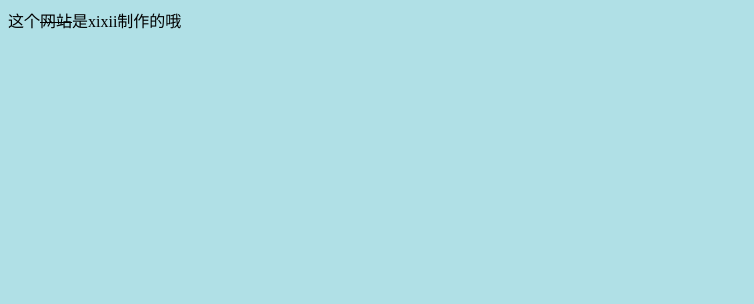
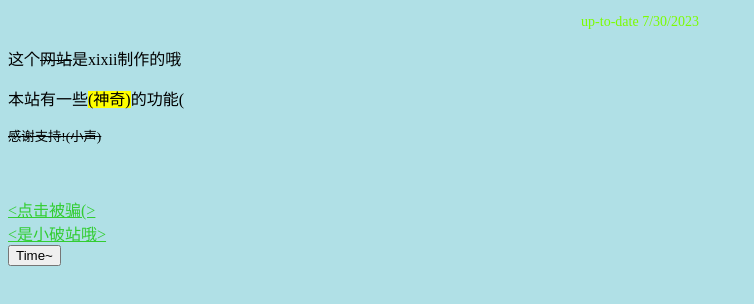
Before and after one commit to xixiiLemon/xixiiLemon.github.io, a plain HTML site: page index.html in a window 1280 px wide. Shown: the whole page, without its empty margins (0-754 px from the left). Drawn offline with Linux system fonts and the light colour scheme.

Commit message:
Update index.html

```diff
--- a/index.html
+++ b/index.html
@@ -1,8 +1,23 @@
 <!DOCTYPE html>
 <html>
+<head>
+	<link rel="stylesheet" type="text/css" href="indexcss.css">
+</head>
 <meta charset="utf-8">
 <title>xixii~~~</title>
-  <body style="background-color:powderblue;">
-	<p1 title="0v0">这个<del>网站</del>是xixii制作的哦<br></p1>
-  </body>
+<body>
+	<script>window.alert("!welcome!");</script>
+
+	<p id="a1">up-to-date 7/30/2023</p>
+	<p>这个<del>网站</del>是xixii制作的哦<br></p>
+	<p title="title=//QwQ">本站有一些<mark>(神奇)</mark>的功能(<br></p>
+	<p><small><del>感谢支持!(小声)</del></small><br><br><br></p>
+
+	<a id="l1" href="https://music.163.com/#/mv?id=5365570"><点击被骗(><br></a>
+	<a id="l1" href="https://bilibili.com/"><是小破站哦><br></a>
+
+	<button type="button"onclick="document.getElementById('bu1').innerHTML = Date()">Time~</button>
+	<p id="bu1"></p>
+
+</body>
 </html>
```
